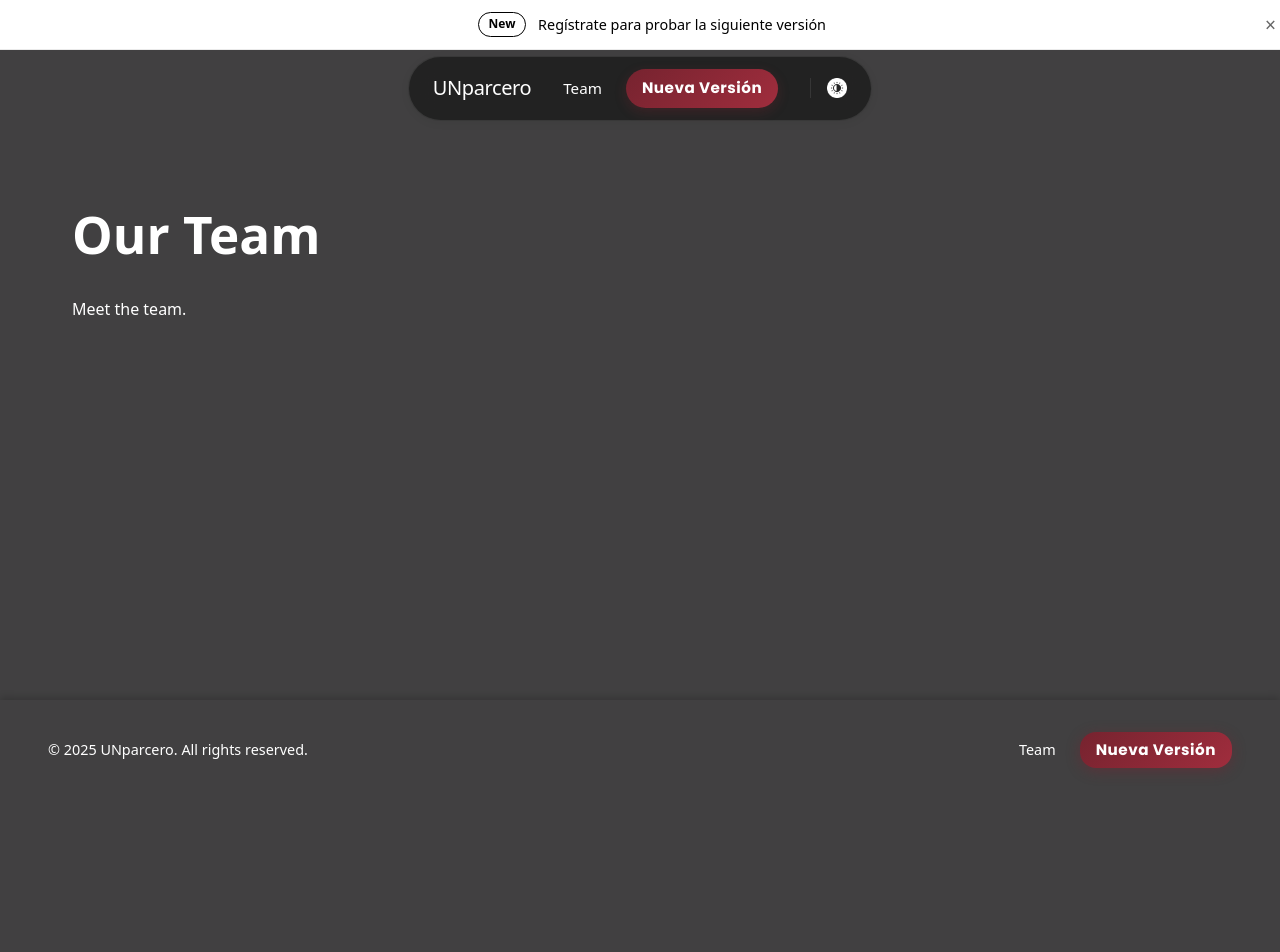
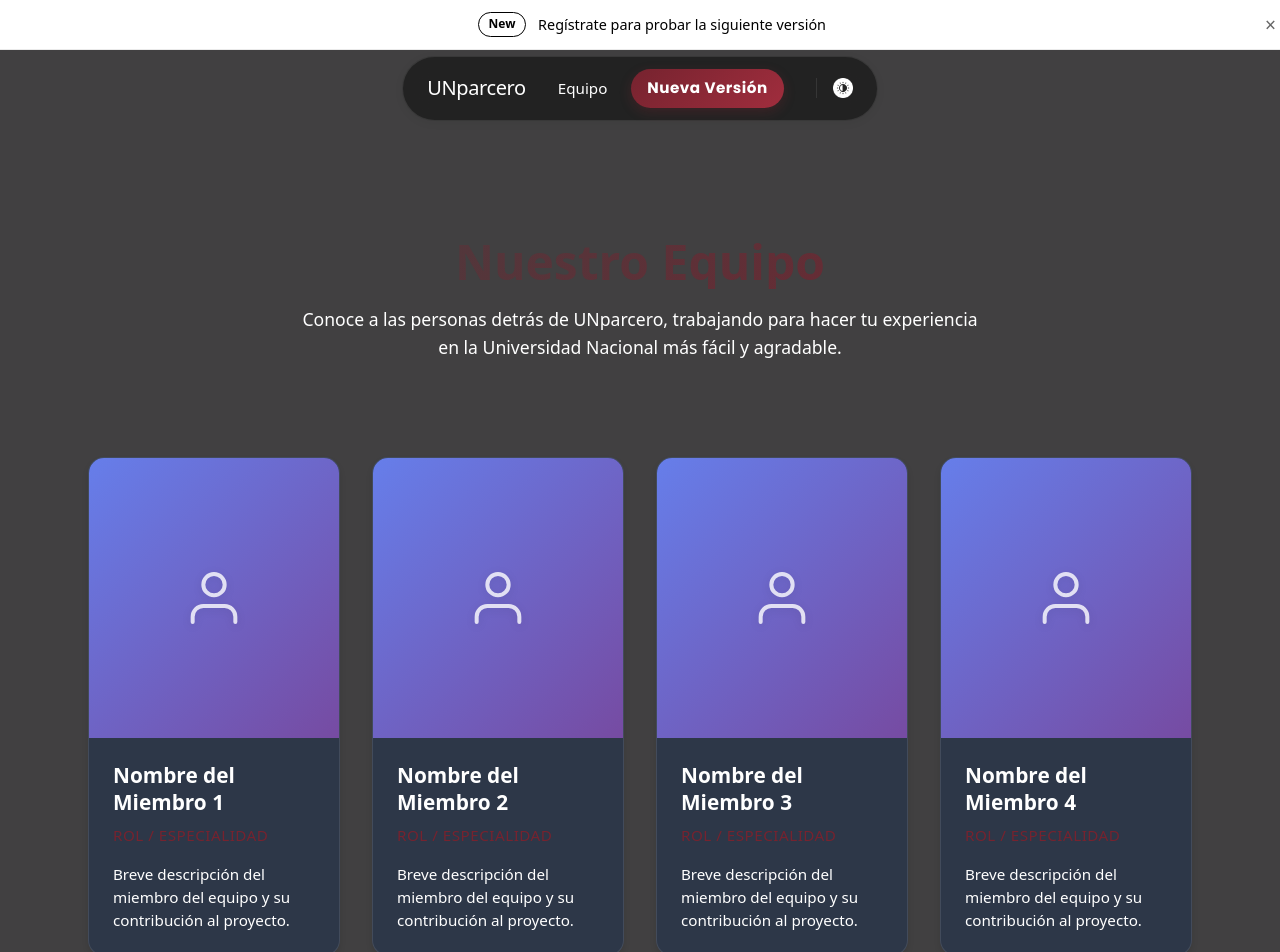
Before and after one commit to robmdz/un_agent, a React app in the folder frontend/: page /team in a window 1280 px wide. Shown: the top 952 px of the page. Before the commit the page ends 800 px from the top, so only its background shows below. Built offline with nearby package versions, Linux system fonts and the light colour scheme; no server answers; the HTML template or start-up script is replaced by a standard one.

Commit message:
Translate "Team" to "Equipo" in Navbar component and enhance Team page with new layout, team member details, and improved styling for better presentation.

```diff
--- a/frontend/src/components/navbar.tsx
+++ b/frontend/src/components/navbar.tsx
@@ -21,7 +21,7 @@ function Navbar() {
                     </div>
 
                     <div className="navbar-links">
-                        <Link to="/team">Team</Link>
+                        <Link to="/team">Equipo</Link>
                         <Link to="/register" className="special-link">
                             Nueva Versión
                         </Link>
--- a/frontend/src/pages/team.tsx
+++ b/frontend/src/pages/team.tsx
@@ -1,12 +1,84 @@
+import '../styles/team.css';
+
 /**
  * Página del equipo.
  * Muestra información sobre los desarrolladores del proyecto.
  */
 const Team = () => {
+  const teamMembers = [
+    {
+      id: 1,
+      name: 'Nombre del Miembro 1',
+      role: 'Rol / Especialidad',
+      description: 'Breve descripción del miembro del equipo y su contribución al proyecto.',
+      image: null, // Placeholder para la foto
+    },
+    {
+      id: 2,
+      name: 'Nombre del Miembro 2',
+      role: 'Rol / Especialidad',
+      description: 'Breve descripción del miembro del equipo y su contribución al proyecto.',
+      image: null, // Placeholder para la foto
+    },
+    {
+      id: 3,
+      name: 'Nombre del Miembro 3',
+      role: 'Rol / Especialidad',
+      description: 'Breve descripción del miembro del equipo y su contribución al proyecto.',
+      image: null, // Placeholder para la foto
+    },
+    {
+      id: 4,
+      name: 'Nombre del Miembro 4',
+      role: 'Rol / Especialidad',
+      description: 'Breve descripción del miembro del equipo y su contribución al proyecto.',
+      image: null, // Placeholder para la foto
+    },
+  ];
+
   return (
     <div className="page-container">
-      <h1>Our Team</h1>
-      <p>Meet the team.</p>
+      <div className="team-header">
+        <h1 className="team-title">Nuestro Equipo</h1>
+        <p className="team-subtitle">
+          Conoce a las personas detrás de UNparcero, trabajando para hacer tu experiencia
+          en la Universidad Nacional más fácil y agradable.
+        </p>
+      </div>
+
+      <div className="team-grid">
+        {teamMembers.map((member) => (
+          <div key={member.id} className="team-card">
+            <div className="team-card-image">
+              {member.image ? (
+                <img src={member.image} alt={member.name} />
+              ) : (
+                <div className="image-placeholder">
+                  <svg
+                    xmlns="http://www.w3.org/2000/svg"
+                    width="64"
+                    height="64"
+                    viewBox="0 0 24 24"
+                    fill="none"
+                    stroke="currentColor"
+                    strokeWidth="1.5"
+                    strokeLinecap="round"
+                    strokeLinejoin="round"
+                  >
+                    <path d="M20 21v-2a4 4 0 0 0-4-4H8a4 4 0 0 0-4 4v2"></path>
+                    <circle cx="12" cy="7" r="4"></circle>
+                  </svg>
+                </div>
+              )}
+            </div>
+            <div className="team-card-content">
+              <h3 className="team-card-name">{member.name}</h3>
+              <p className="team-card-role">{member.role}</p>
+              <p className="team-card-description">{member.description}</p>
+            </div>
+          </div>
+        ))}
+      </div>
     </div>
   );
 };
--- /dev/null
+++ b/frontend/src/styles/team.css
@@ -0,0 +1,214 @@
+/* Team Page Styles */
+
+.team-header {
+  text-align: center;
+  margin-bottom: 4rem;
+  padding: 2rem 1rem;
+}
+
+.team-title {
+  font-size: 3rem;
+  font-weight: 700;
+  color: var(--color-primary);
+  margin-bottom: 1rem;
+  background: linear-gradient(135deg, var(--color-primary), var(--color-secondary));
+  -webkit-background-clip: text;
+  -webkit-text-fill-color: transparent;
+  background-clip: text;
+}
+
+.team-subtitle {
+  font-size: 1.1rem;
+  color: var(--color-text-secondary);
+  max-width: 700px;
+  margin: 0 auto;
+  line-height: 1.6;
+}
+
+.team-grid {
+  display: grid;
+  grid-template-columns: repeat(auto-fit, minmax(280px, 1fr));
+  gap: 2rem;
+  padding: 0 1rem;
+  max-width: 1200px;
+  margin: 0 auto;
+}
+
+/* Responsive: 2 columnas en pantallas medianas */
+@media (min-width: 768px) and (max-width: 1024px) {
+  .team-grid {
+    grid-template-columns: repeat(2, 1fr);
+  }
+}
+
+/* 4 columnas en pantallas grandes */
+@media (min-width: 1200px) {
+  .team-grid {
+    grid-template-columns: repeat(4, 1fr);
+  }
+}
+
+/* Team Card */
+.team-card {
+  background: var(--color-card-bg, #ffffff);
+  border-radius: 16px;
+  overflow: hidden;
+  box-shadow: 0 4px 6px rgba(0, 0, 0, 0.1);
+  transition: all 0.3s ease;
+  display: flex;
+  flex-direction: column;
+  border: 1px solid rgba(0, 0, 0, 0.05);
+}
+
+.team-card:hover {
+  transform: translateY(-8px);
+  box-shadow: 0 12px 24px rgba(0, 0, 0, 0.15);
+}
+
+.team-card-image {
+  width: 100%;
+  height: 280px;
+  overflow: hidden;
+  background: linear-gradient(135deg, #667eea 0%, #764ba2 100%);
+  display: flex;
+  align-items: center;
+  justify-content: center;
+  position: relative;
+}
+
+.team-card-image img {
+  width: 100%;
+  height: 100%;
+  object-fit: cover;
+  transition: transform 0.3s ease;
+}
+
+.team-card:hover .team-card-image img {
+  transform: scale(1.05);
+}
+
+.image-placeholder {
+  color: rgba(255, 255, 255, 0.8);
+  display: flex;
+  align-items: center;
+  justify-content: center;
+  width: 100%;
+  height: 100%;
+}
+
+.image-placeholder svg {
+  filter: drop-shadow(0 2px 4px rgba(0, 0, 0, 0.1));
+}
+
+.team-card-content {
+  padding: 1.5rem;
+  flex: 1;
+  display: flex;
+  flex-direction: column;
+  gap: 0.5rem;
+}
+
+.team-card-name {
+  font-size: 1.3rem;
+  font-weight: 600;
+  color: var(--color-text-primary, #1a202c);
+  margin: 0;
+  line-height: 1.3;
+}
+
+.team-card-role {
+  font-size: 0.95rem;
+  font-weight: 500;
+  color: var(--color-secondary, #667eea);
+  margin: 0;
+  text-transform: uppercase;
+  letter-spacing: 0.5px;
+}
+
+.team-card-description {
+  font-size: 0.95rem;
+  color: var(--color-text-secondary, #718096);
+  line-height: 1.5;
+  margin: 0.5rem 0 0 0;
+}
+
+/* Dark Mode Support */
+[data-theme="dark"] .team-card {
+  background: var(--color-card-bg, #2d3748);
+  border-color: rgba(255, 255, 255, 0.1);
+}
+
+[data-theme="dark"] .team-card-name {
+  color: var(--color-text-primary, #f7fafc);
+}
+
+[data-theme="dark"] .team-card-description {
+  color: var(--color-text-secondary, #cbd5e0);
+}
+
+/* Responsive adjustments */
+@media (max-width: 767px) {
+  .team-header {
+    margin-bottom: 2.5rem;
+    padding: 1rem;
+  }
+
+  .team-title {
+    font-size: 2.2rem;
+  }
+
+  .team-subtitle {
+    font-size: 1rem;
+  }
+
+  .team-grid {
+    gap: 1.5rem;
+    grid-template-columns: 1fr;
+    max-width: 400px;
+  }
+
+  .team-card-image {
+    height: 240px;
+  }
+
+  .team-card-content {
+    padding: 1.25rem;
+  }
+
+  .team-card-name {
+    font-size: 1.2rem;
+  }
+}
+
+/* Animation on page load */
+.team-card {
+  animation: fadeInUp 0.5s ease-out;
+  animation-fill-mode: both;
+}
+
+.team-card:nth-child(1) {
+  animation-delay: 0.1s;
+}
+
+.team-card:nth-child(2) {
+  animation-delay: 0.2s;
+}
+
+.team-card:nth-child(3) {
+  animation-delay: 0.3s;
+}
+
+.team-card:nth-child(4) {
+  animation-delay: 0.4s;
+}
+
+@keyframes fadeInUp {
+  from {
+    opacity: 0;
+    transform: translateY(30px);
+  }
+  to {
+    opacity: 1;
+    transform: translateY(0);
+  }
+}
```
Also changed, not shown: 1 other file (tests, documents, lock files or other folders).
